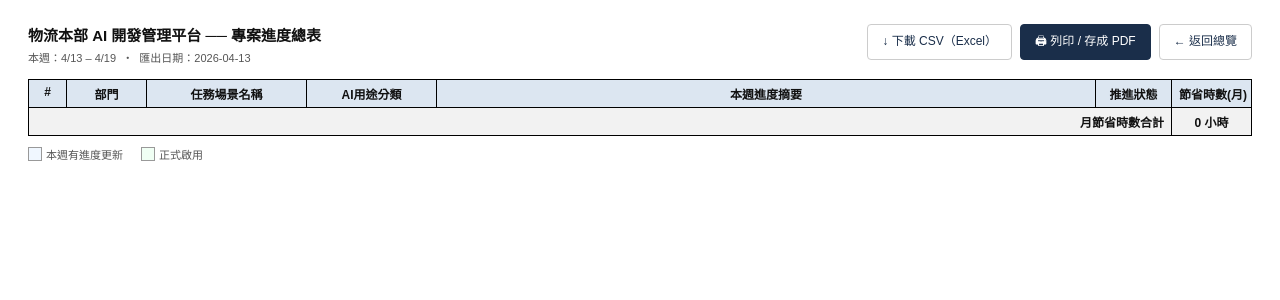
After one commit to Alexchiang-MF/logistics-ai-platform, a Flask app: page /projects/export in a window 1280 px wide. The commit adds this page. Shown: the top 300 px of the page. Run offline with Flask 3, Linux system fonts and the light colour scheme; the visitor is signed in with stand-in values (Sample User, id 1); data that the repository does not hold is empty.

Commit message:
Add project progress export (printable HTML + CSV download)
- Sorting: this-week updates first, then by status (模板測試中→開發中→商談中), 正式啟用 at bottom
- Total monthly saving hours in last row
- CSV download with UTF-8 BOM for Excel compatibility
- Export button added to projects overview header

Co-Authored-By: Claude Sonnet 4.6 <noreply@anthropic.com>

```diff
--- a/app.py
+++ b/app.py
@@ -1,7 +1,8 @@
 import os
 from datetime import date, timedelta
 from functools import wraps
-from flask import Flask, render_template, request, redirect, url_for, jsonify, flash, session
+from flask import Flask, render_template, request, redirect, url_for, jsonify, flash, session, Response
+import csv, io
 import database as db
 
 app = Flask(__name__)
@@ -238,6 +239,71 @@ def project_edit(pid):
     return redirect(url_for("project_detail", pid=pid))
 
 
+# ── Export ─────────────────────────────────────────────────────────────────────
+
+STATUS_EXPORT_ORDER = {'模板測試中': 0, '開發中': 1, '商談中': 2, '正式啟用': 99}
+
+def _export_sort_key(p):
+    is_formal   = 1 if p['推進狀態'] == '正式啟用' else 0
+    no_update   = 0 if p.get('本週進度') else 1   # 有本週進度 = 0，排前面
+    status_rank = STATUS_EXPORT_ORDER.get(p['推進狀態'], 98)
+    return (is_formal, no_update, status_rank)
+
+
+@app.route("/projects/export")
+@require_auth
+def projects_export():
+    rows = db.get_export_data()
+    rows.sort(key=_export_sort_key)
+    total_saving = round(sum(db._parse_hours(r['節省時數_每月']) for r in rows), 1)
+
+    today = date.today()
+    monday = today - timedelta(days=today.weekday())
+    sunday = monday + timedelta(days=6)
+    week_range = f"{monday.month}/{monday.day} – {sunday.month}/{sunday.day}"
+
+    return render_template(
+        "export.html",
+        projects=rows,
+        total_saving=total_saving,
+        week_range=week_range,
+        export_time=today.strftime("%Y-%m-%d"),
+    )
+
+
+@app.route("/projects/export/csv")
+@require_auth
+def projects_export_csv():
+    rows = db.get_export_data()
+    rows.sort(key=_export_sort_key)
+    total_saving = round(sum(db._parse_hours(r['節省時數_每月']) for r in rows), 1)
+
+    buf = io.StringIO()
+    w = csv.writer(buf)
+    w.writerow(['#', '部門', '任務場景名稱', 'AI用途分類', '本週進度摘要', '推進狀態', '節省時數(月)'])
+    for p in rows:
+        dept = p['部門'] or ''
+        w.writerow([
+            p['項目編號'],
+            dept.split('/')[-1] if '/' in dept else dept,
+            p['任務場景名稱'],
+            p['AI用途分類'] or '',
+            p['本週進度'] or '',
+            p['推進狀態'],
+            p['節省時數_每月'] or '',
+        ])
+    w.writerow(['', '', '', '', '', '月節省時數合計', f'{total_saving}小時'])
+
+    buf.seek(0)
+    # utf-8-sig BOM → Excel 可直接開啟中文
+    content = '\ufeff' + buf.getvalue()
+    return Response(
+        content,
+        mimetype='text/csv; charset=utf-8',
+        headers={'Content-Disposition': 'attachment; filename="progress_report.csv"'},
+    )
+
+
 if __name__ == "__main__":
     port = int(os.environ.get("PORT", 5000))
     debug = os.environ.get("FLASK_DEBUG", "1") == "1"
--- a/database.py
+++ b/database.py
@@ -268,6 +268,28 @@ def get_dashboard_data():
     }
 
 
+def get_export_data():
+    """匯出用：所有非取消專案 + 本週最新一筆進度內容。"""
+    conn = get_conn()
+    rows = conn.execute("""
+        SELECT
+            p.項目編號, p.部門, p.任務場景名稱, p.AI用途分類,
+            p.節省時數_每月, p.推進狀態,
+            u.本週進度內容 AS 本週進度
+        FROM projects p
+        LEFT JOIN (
+            SELECT project_id, MAX(id) AS max_id
+            FROM weekly_updates
+            WHERE week_start >= date('now','weekday 0','-7 days')
+            GROUP BY project_id
+        ) latest ON latest.project_id = p.id
+        LEFT JOIN weekly_updates u ON u.id = latest.max_id
+        WHERE p.推進狀態 != '已取消'
+    """).fetchall()
+    conn.close()
+    return [dict(r) for r in rows]
+
+
 def get_distinct_depts():
     conn = get_conn()
     rows = conn.execute("SELECT DISTINCT 部門 FROM projects ORDER BY 部門").fetchall()
--- /dev/null
+++ b/templates/export.html
@@ -0,0 +1,176 @@
+<!DOCTYPE html>
+<html lang="zh-TW">
+<head>
+  <meta charset="UTF-8">
+  <meta name="viewport" content="width=device-width, initial-scale=1">
+  <title>專案進度總表</title>
+  <style>
+    * { box-sizing: border-box; margin: 0; padding: 0; }
+    body {
+      font-family: 'Microsoft JhengHei', Arial, sans-serif;
+      font-size: 12px;
+      color: #111;
+      background: #fff;
+      padding: 24px 28px;
+    }
+
+    /* ── 頁首 ── */
+    .page-header {
+      display: flex;
+      justify-content: space-between;
+      align-items: flex-start;
+      margin-bottom: 14px;
+    }
+    .page-header h1 {
+      font-size: 15px;
+      font-weight: bold;
+      margin-bottom: 4px;
+    }
+    .page-header .meta { font-size: 11px; color: #555; }
+    .actions { display: flex; gap: 8px; }
+    .btn {
+      padding: 6px 14px;
+      border: 1px solid #ccc;
+      border-radius: 4px;
+      cursor: pointer;
+      font-size: 12px;
+      font-family: inherit;
+      text-decoration: none;
+      display: inline-block;
+    }
+    .btn-primary { background: #1a2e4a; color: #fff; border-color: #1a2e4a; }
+    .btn-outline  { background: #fff;    color: #1a2e4a; }
+
+    /* ── 表格 ── */
+    table {
+      width: 100%;
+      border-collapse: collapse;
+      table-layout: fixed;
+    }
+    col.c-no       { width: 38px; }
+    col.c-dept     { width: 80px; }
+    col.c-name     { width: 160px; }
+    col.c-ai       { width: 130px; }
+    col.c-progress { width: auto; }
+    col.c-status   { width: 76px; }
+    col.c-saving   { width: 80px; }
+
+    th, td {
+      border: 1px solid #000;
+      padding: 5px 7px;
+      vertical-align: top;
+      word-break: break-all;
+    }
+    th {
+      background: #dce6f1;
+      font-weight: bold;
+      text-align: center;
+      white-space: nowrap;
+    }
+    td.center { text-align: center; }
+    td.right  { text-align: right; }
+
+    /* 本週有進度 → 淡藍底 */
+    tr.has-update td { background: #f0f7ff; }
+
+    /* 正式啟用 → 淡綠底 */
+    tr.formal td { background: #f0fff4; }
+
+    /* 合計列 */
+    tfoot tr td {
+      font-weight: bold;
+      background: #f2f2f2;
+      text-align: right;
+    }
+    tfoot tr td:last-child { text-align: center; }
+
+    /* 圖例 */
+    .legend {
+      display: flex;
+      gap: 18px;
+      margin-top: 10px;
+      font-size: 11px;
+      color: #555;
+    }
+    .legend-item { display: flex; align-items: center; gap: 4px; }
+    .legend-box  { width: 14px; height: 14px; border: 1px solid #999; flex-shrink: 0; }
+
+    @media print {
+      .no-print { display: none !important; }
+      body { padding: 0; font-size: 11px; }
+      col.c-name { width: 150px; }
+    }
+  </style>
+</head>
+<body>
+
+<div class="page-header">
+  <div>
+    <h1>物流本部 AI 開發管理平台 ── 專案進度總表</h1>
+    <div class="meta">本週：{{ week_range }} &nbsp;・&nbsp; 匯出日期：{{ export_time }}</div>
+  </div>
+  <div class="actions no-print">
+    <a href="{{ url_for('projects_export_csv') }}" class="btn btn-outline">
+      ↓ 下載 CSV（Excel）
+    </a>
+    <button class="btn btn-primary" onclick="window.print()">
+      🖨 列印 / 存成 PDF
+    </button>
+    <a href="{{ url_for('projects') }}" class="btn btn-outline">← 返回總覽</a>
+  </div>
+</div>
+
+<table>
+  <colgroup>
+    <col class="c-no">
+    <col class="c-dept">
+    <col class="c-name">
+    <col class="c-ai">
+    <col class="c-progress">
+    <col class="c-status">
+    <col class="c-saving">
+  </colgroup>
+  <thead>
+    <tr>
+      <th>#</th>
+      <th>部門</th>
+      <th>任務場景名稱</th>
+      <th>AI用途分類</th>
+      <th>本週進度摘要</th>
+      <th>推進狀態</th>
+      <th>節省時數(月)</th>
+    </tr>
+  </thead>
+  <tbody>
+    {% for p in projects %}
+    {% set dept_short = p.部門.split('/')[-1] if '/' in p.部門 else p.部門 %}
+    <tr class="{% if p.本週進度 %}has-update{% elif p.推進狀態 == '正式啟用' %}formal{% endif %}">
+      <td class="center">{{ p.項目編號 }}</td>
+      <td>{{ dept_short }}</td>
+      <td>{{ p.任務場景名稱 }}</td>
+      <td>{{ p.AI用途分類 or '' }}</td>
+      <td>{{ p.本週進度 or '' }}</td>
+      <td class="center">{{ p.推進狀態 }}</td>
+      <td class="center">{{ p.節省時數_每月 or '—' }}</td>
+    </tr>
+    {% endfor %}
+  </tbody>
+  <tfoot>
+    <tr>
+      <td colspan="6">月節省時數合計</td>
+      <td>{{ total_saving }} 小時</td>
+    </tr>
+  </tfoot>
+</table>
+
+<div class="legend no-print">
+  <div class="legend-item">
+    <div class="legend-box" style="background:#f0f7ff"></div>本週有進度更新
+  </div>
+  <div class="legend-item">
+    <div class="legend-box" style="background:#f0fff4"></div>正式啟用
+  </div>
+</div>
+
+</body>
+</html>
```
Also changed, not shown: templates/projects.html (+10 -5 lines).
